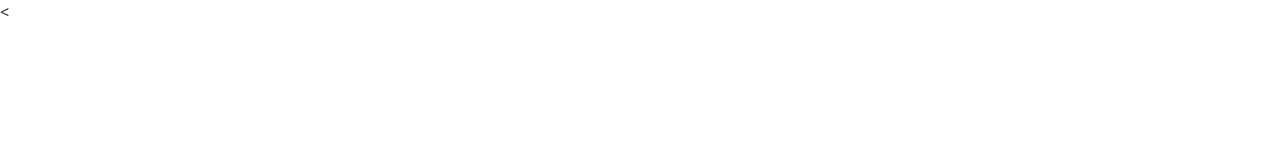
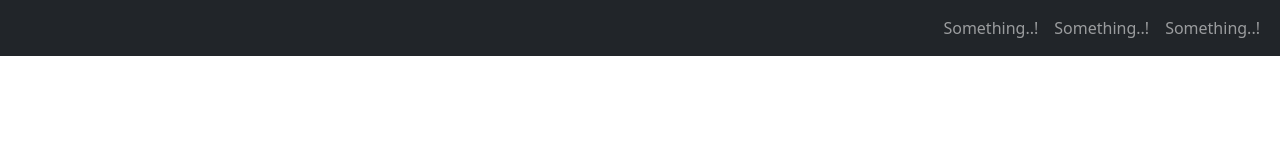
Before and after one commit to tkangsilalai/me, a plain HTML site: page index.html in a window 1280 px wide. Drawn offline with nearby package versions, Linux system fonts and the light colour scheme.

Commit message:
set navbar

```diff
--- a/index.html
+++ b/index.html
@@ -1,4 +1,4 @@
-<<!DOCTYPE html>
+<!DOCTYPE html>
 <html lang="en" dir="ltr">
   <head>
     <meta charset="utf-8">
@@ -7,6 +7,26 @@
     <link rel="stylesheet" href="styles.css">
   </head>
   <body>
-    <script src="https://cdn.jsdelivr.net/npm/bootstrap@5.0.0-beta1/dist/js/bootstrap.bundle.min.js" integrity="sha384-ygbV9kiqUc6oa4msXn9868pTtWMgiQaeYH7/t7LECLbyPA2x65Kgf80OJFdroafW" crossorigin="anonymous"></script>
+    <nav class="navbar navbar-expand-lg navbar-dark bg-dark">
+        <div class="container-fluid">
+          <button class="navbar-toggler" type="button" data-bs-toggle="collapse" data-bs-target="#navbarSupportedContent" aria-controls="navbarSupportedContent" aria-expanded="false" aria-label="Toggle navigation">
+            <span class="navbar-toggler-icon"></span>
+          </button>
+          <div class="collapse navbar-collapse" id="navbarSupportedContent">
+            <ul class="navbar-nav ms-auto mb-2 mb-lg-0">
+              <li class="nav-item">
+                <a class="nav-link"href="#">Something..!</a>
+              </li>
+              <li class="nav-item">
+                <a class="nav-link" href="#">Something..!</a>
+              </li>
+              <li class="nav-item">
+                <a class="nav-link" href="#" >Something..!</a>
+              </li>
+            </ul>
+          </div>
+        </div>
+      </nav>
+      <script src="https://cdn.jsdelivr.net/npm/bootstrap@5.0.0-beta1/dist/js/bootstrap.bundle.min.js" integrity="sha384-ygbV9kiqUc6oa4msXn9868pTtWMgiQaeYH7/t7LECLbyPA2x65Kgf80OJFdroafW" crossorigin="anonymous"></script>
   </body>
 </html>
```
